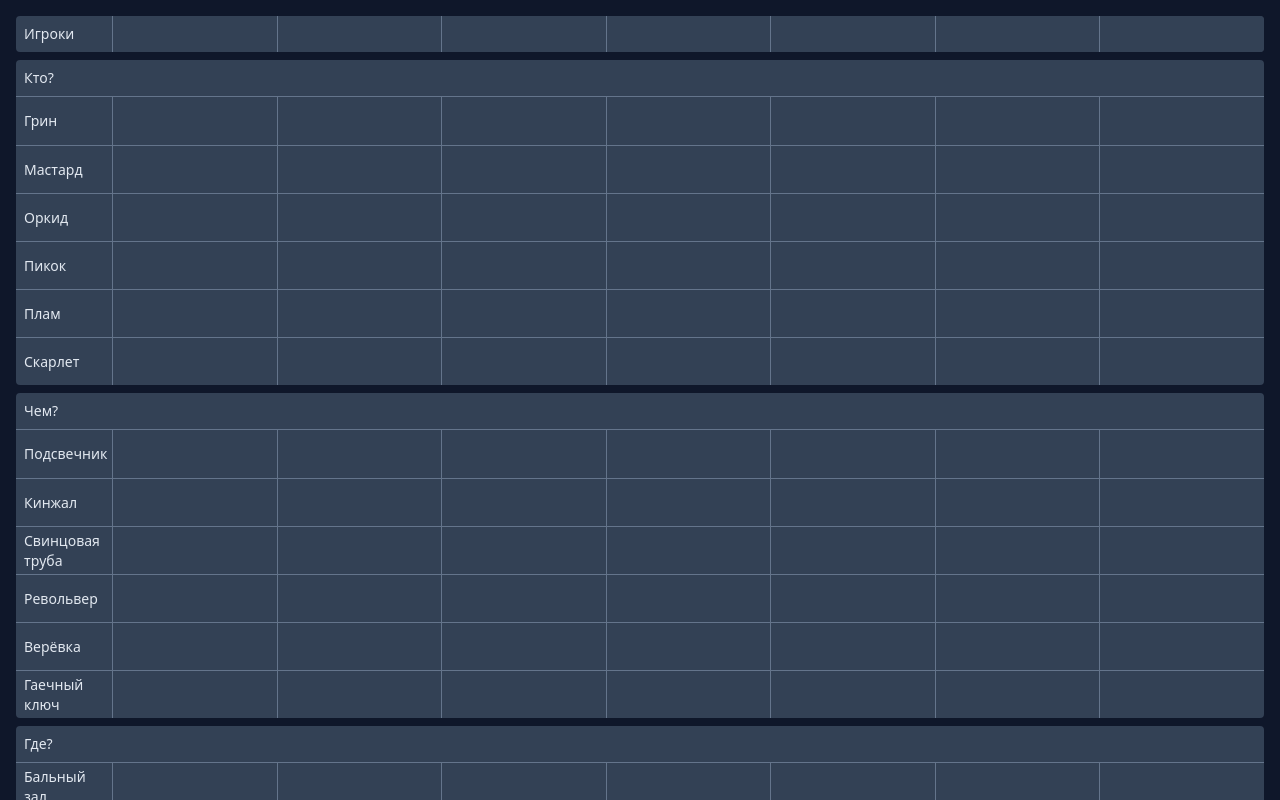
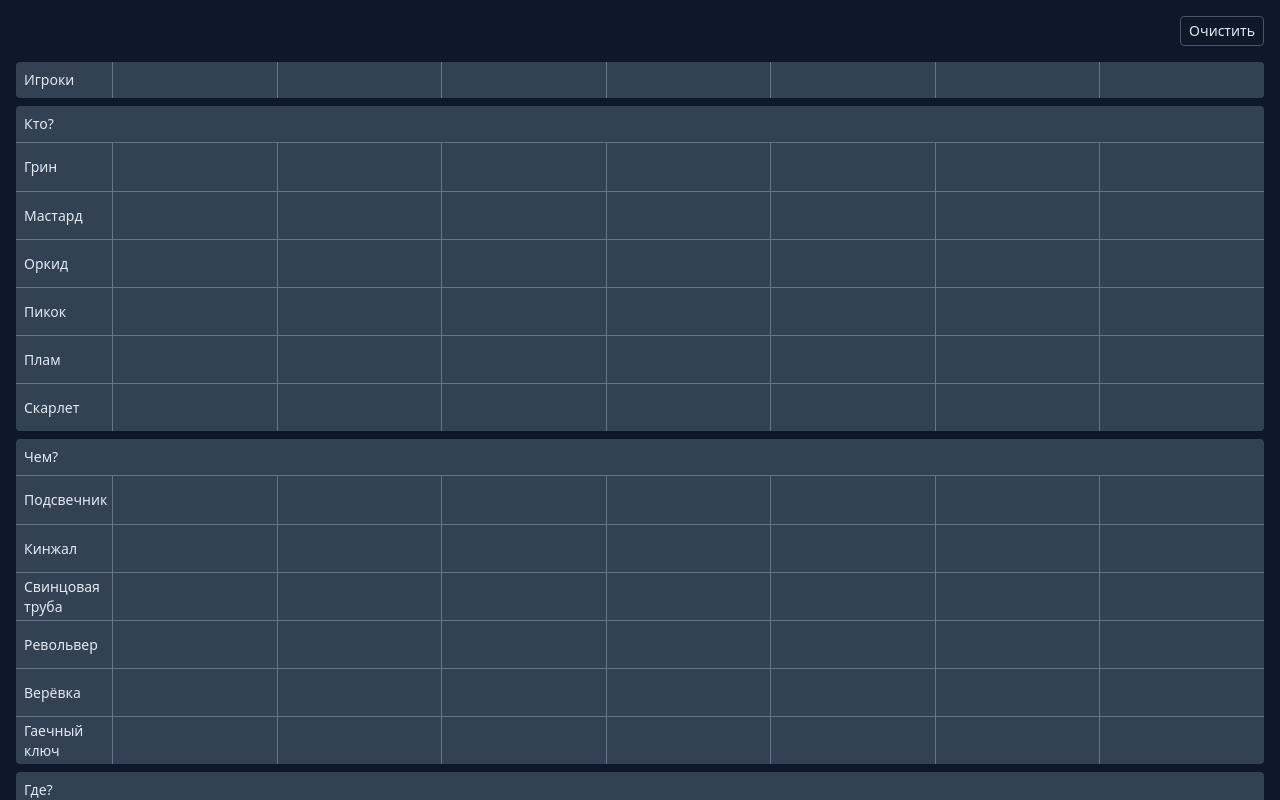
Before and after one commit to rezyaev/cluedo-notes, a React (Vite) app: page / in a window 1280 px wide. Shown: the top 800 px of the page. Built offline with nearby package versions, Linux system fonts and the light colour scheme.

Commit message:
add caching and cache clearing

```diff
--- a/src/App.tsx
+++ b/src/App.tsx
@@ -1,6 +1,6 @@
 import { Dialog } from "@headlessui/react";
 import { produce } from "immer";
-import { useReducer } from "react";
+import { useEffect, useReducer } from "react";
 import { NOTE_TYPES, NoteType, NoteTypeIcon } from "./NoteTypeIcon";
 
 const HEADERS = [
@@ -15,6 +15,15 @@ type State = {
 	activeCell: [number, number, number] | null;
 	names: string[];
 };
+
+function getCachedState(): State {
+	const cachedState = localStorage.getItem("state");
+	if (cachedState) {
+		return JSON.parse(cachedState);
+	}
+
+	return initialState;
+}
 
 const initialState: State = {
 	status: "pending",
@@ -64,7 +73,8 @@ type Action =
 	| { type: "OpenModal"; payload: { activeCell: [number, number, number] } }
 	| { type: "CloseModal" }
 	| { type: "AddNote"; payload: { noteType: NoteType } }
-	| { type: "ChangeName"; payload: { index: number; newName: string } };
+	| { type: "ChangeName"; payload: { index: number; newName: string } }
+	| { type: "Clear" };
 
 const reducer = produce((draft: State, action: Action) => {
 	switch (action.type) {
@@ -90,15 +100,36 @@ const reducer = produce((draft: State, action: Action) => {
 		case "ChangeName":
 			draft.names[action.payload.index] = action.payload.newName;
 			break;
+
+		case "Clear":
+			draft = initialState;
+			break;
 	}
+
+	return draft;
 });
 
 export default function App() {
-	const [state, dispatch] = useReducer(reducer, initialState);
+	const [state, dispatch] = useReducer(reducer, null, getCachedState);
 	const { status, sections, names } = state;
+
+	useEffect(() => {
+		localStorage.setItem("state", JSON.stringify(state));
+	}, [state]);
 
 	return (
 		<main className="flex flex-col gap-2 p-4 text-sm">
+			<button
+				type="button"
+				className="self-end px-2 py-1 mb-2 border rounded border-slate-600"
+				onClick={() => {
+					localStorage.clear();
+					dispatch({ type: "Clear" });
+				}}
+			>
+				Очистить
+			</button>
+
 			<section className="overflow-hidden rounded bg-slate-700">
 				<div className="flex divide-x border-slate-500">
 					<div className="w-24 p-2 min-w-24 grow-0">Игроки</div>
```
